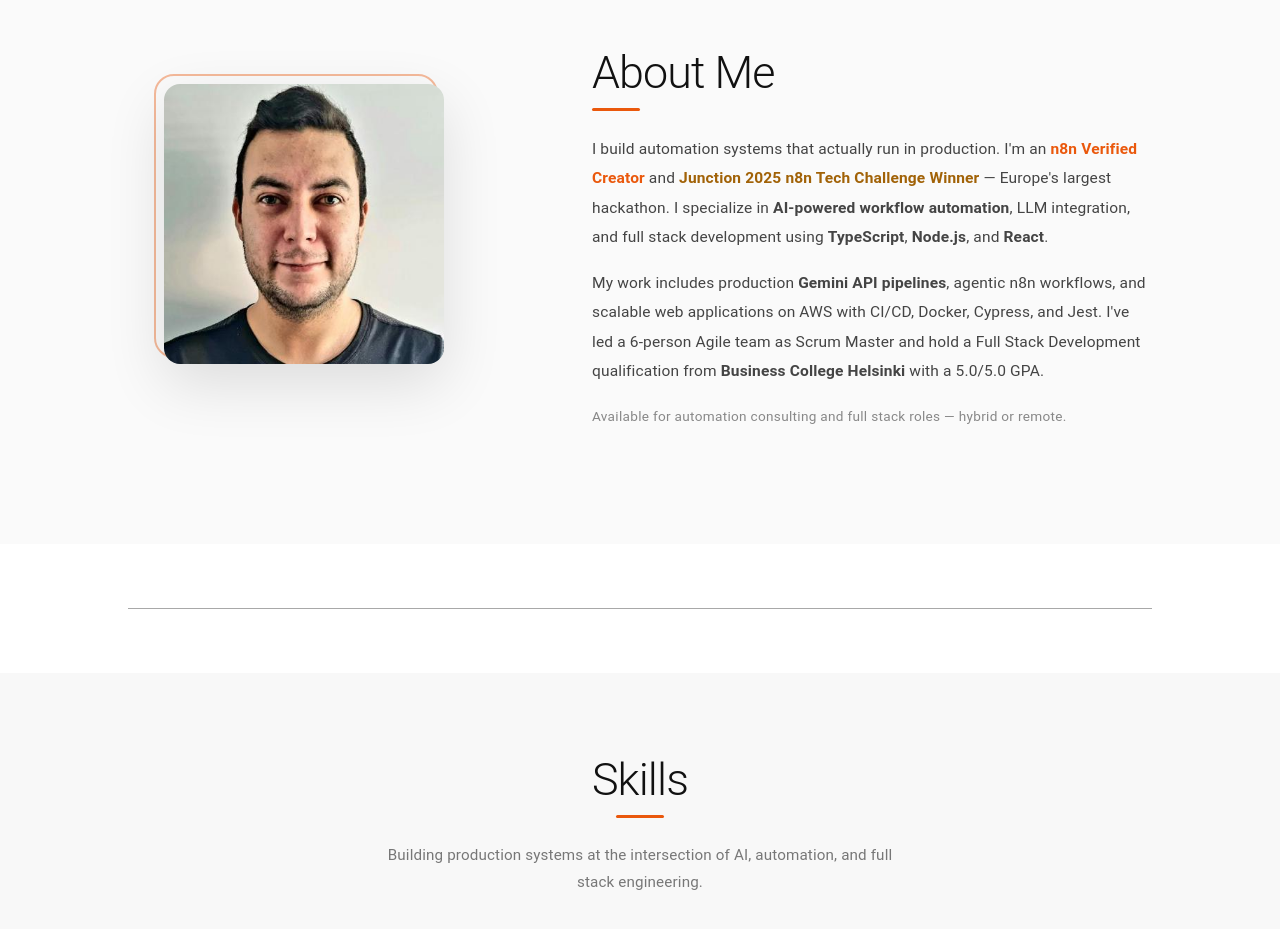
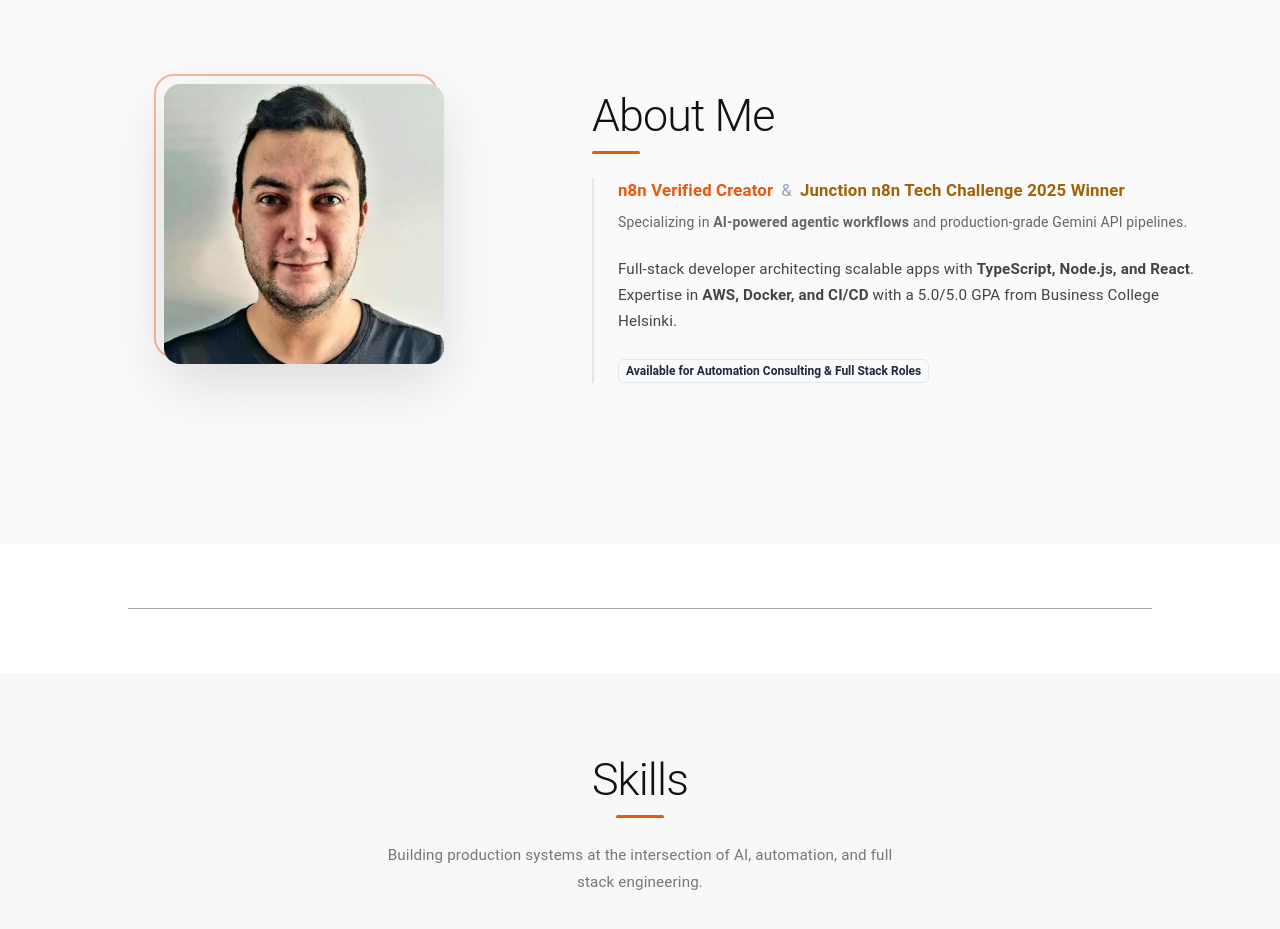
Before and after one commit to MychelGarzon/portfolio_MG, a React (Vite) app: page / in a window 1280 px wide. Shown: the part 800-1729 px from the top of the page. Built offline with nearby package versions, Linux system fonts and the light colour scheme.

Commit message:
Enhance Hero component layout and content for improved clarity and engagement

```diff
--- a/src/components/Hero.jsx
+++ b/src/components/Hero.jsx
@@ -1,4 +1,4 @@
-import { Grid, Typography, CardMedia, Box } from '@mui/material';
+import { Grid, Typography, CardMedia, Box, Chip } from '@mui/material';
 import photo from "../assets/ownPhoto.jpeg";
 
 const Hero = () => {
@@ -95,58 +95,53 @@
           alignSelf: { xs: 'center', md: 'flex-start' }
         }} />
 
+        <Box sx={{ maxWidth: 600, position: 'relative', pl: 3, borderLeft: '2px solid #e5e7eb' }}>
+          {/* The "Big Wins" Row */}
+          <Box sx={{ mb: 3 }}>
             <Typography
               variant="body1"
               sx={{
-            color: '#444',
-            lineHeight: 1.9,
-            fontSize: '0.97rem',
-            maxWidth: 560,
+                color: '#111',
+                fontWeight: 600,
+                fontSize: '1.05rem',
+                mb: 1,
+                display: 'flex',
+                alignItems: 'center',
+                gap: 1
               }}
             >
-          {"I build automation systems that actually run in production. I'm an "}
-          <strong style={{ color: '#ea580c' }}>n8n Verified Creator</strong>
-          {" and "}
-          <strong style={{ color: '#a16207' }}>Junction 2025 n8n Tech Challenge Winner</strong>
-          {" \u2014 Europe's largest hackathon. I specialize in "}
-          <strong>AI-powered workflow automation</strong>
-          {", LLM integration, and full stack development using "}
-          <strong>TypeScript</strong>
-          {", "}
-          <strong>Node.js</strong>
-          {", and "}
-          <strong>React</strong>
-          {"."}
+              <span style={{ color: '#ea580c' }}>n8n Verified Creator</span>
+              <span style={{ color: '#94a3b8', fontWeight: 400 }}>&</span>
+              <span style={{ color: '#a16207' }}>Junction n8n Tech Challenge 2025 Winner</span>
             </Typography>
+            <Typography variant="body2" sx={{ color: '#666', lineHeight: 1.6 }}>
+              Specializing in <strong>AI-powered agentic workflows</strong> and production-grade Gemini API pipelines.
+            </Typography>
+          </Box>
 
-        <Typography
-          variant="body1"
+          {/* The Technical Core */}
+          <Box sx={{ mb: 3 }}>
+            <Typography variant="body1" sx={{ color: '#444', lineHeight: 1.7, fontSize: '0.95rem' }}>
+              Full-stack developer architecting scalable apps with <strong>TypeScript, Node.js, and React</strong>.
+              Expertise in <strong>AWS, Docker, and CI/CD</strong> with a 5.0/5.0 GPA from Business College Helsinki.
+            </Typography>
+          </Box>
+
+          {/* Status Footer */}
+          <Chip
+            label="Available for Automation Consulting & Full Stack Roles"
+            size="small"
+            variant="outlined"
             sx={{
-            color: '#444',
-            lineHeight: 1.9,
-            fontSize: '0.97rem',
-            maxWidth: 560,
-            mt: 2,
+              borderRadius: '6px',
+              fontSize: '0.75rem',
+              fontWeight: 600,
+              color: '#1e293b',
+              borderColor: '#e2e8f0',
+              bgcolor: '#f8fafc'
             }}
-        >
-          {"My work includes production "}
-          <strong>Gemini API pipelines</strong>
-          {", agentic n8n workflows, and scalable web applications on AWS with CI/CD, Docker, Cypress, and Jest. I've led a 6-person Agile team as Scrum Master and hold a Full Stack Development qualification from "}
-          <strong>Business College Helsinki</strong>
-          {" with a 5.0/5.0 GPA."}
-        </Typography>
-
-        <Typography
-          variant="body2"
-          sx={{
-            color: '#888',
-            mt: 2.5,
-            fontSize: '0.85rem',
-            letterSpacing: 0.3,
-          }}
-        >
-          Available for automation consulting and full stack roles — hybrid or remote.
-        </Typography>
+          />
+        </Box>
 
       </Grid>
     </Grid>
```
Lines whose indentation alone changed are shown as unchanged.
